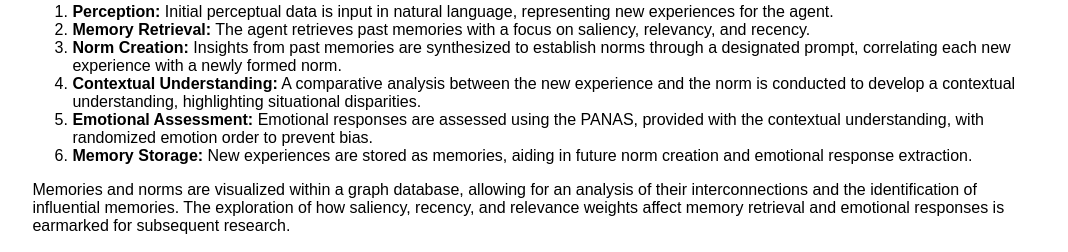
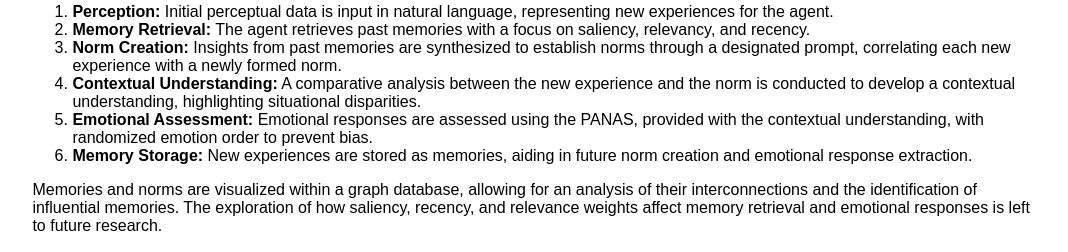
Before and after one commit to tsukuba-websci/GenerativeAgentsPredictEmotion, a plain HTML site: page docs/index.html in a window 1280 px wide. Shown: the part 1386-1638 px from the top of the page, without its empty margins (102-1170 px from the left). Drawn offline with Linux system fonts and the light colour scheme.

Commit message:
rephrase

```diff
--- a/docs/index.html
+++ b/docs/index.html
@@ -46,7 +46,7 @@
                     <li><strong>Emotional Assessment:</strong> Emotional responses are assessed using the PANAS, provided with the contextual understanding, with randomized emotion order to prevent bias.</li>
                     <li><strong>Memory Storage:</strong> New experiences are stored as memories, aiding in future norm creation and emotional response extraction.</li>
                 </ol>
-                <p>Memories and norms are visualized within a graph database, allowing for an analysis of their interconnections and the identification of influential memories. The exploration of how saliency, recency, and relevance weights affect memory retrieval and emotional responses is earmarked for subsequent research.</p>
+                <p>Memories and norms are visualized within a graph database, allowing for an analysis of their interconnections and the identification of influential memories. The exploration of how saliency, recency, and relevance weights affect memory retrieval and emotional responses is left to future research.</p>
 
                 <div class="figure" id="fig:architecture">
                     <img src="figs/architecture.png" alt="Proposed architecture for emotional response evaluation" style="width: 60%;">
```
